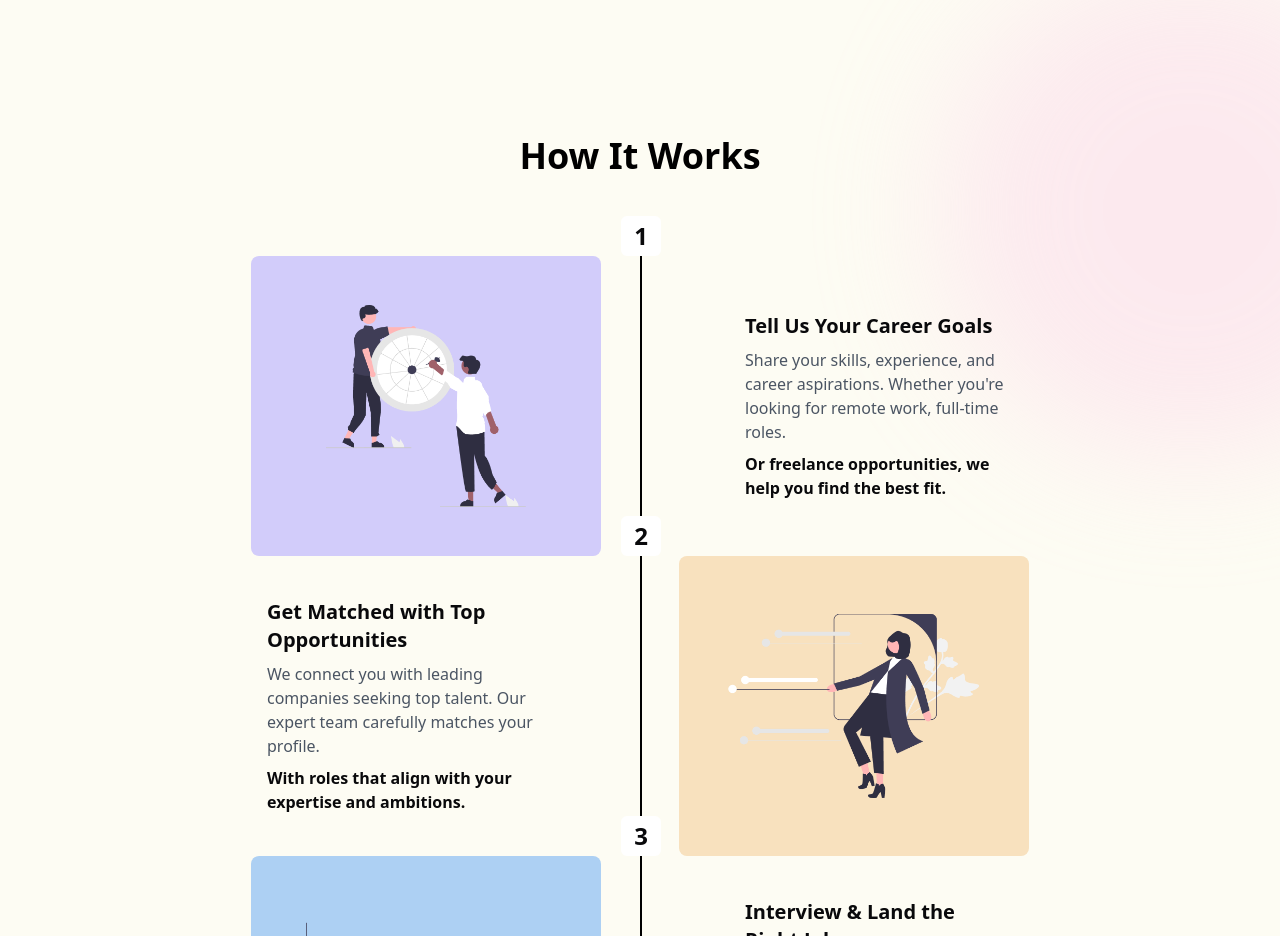
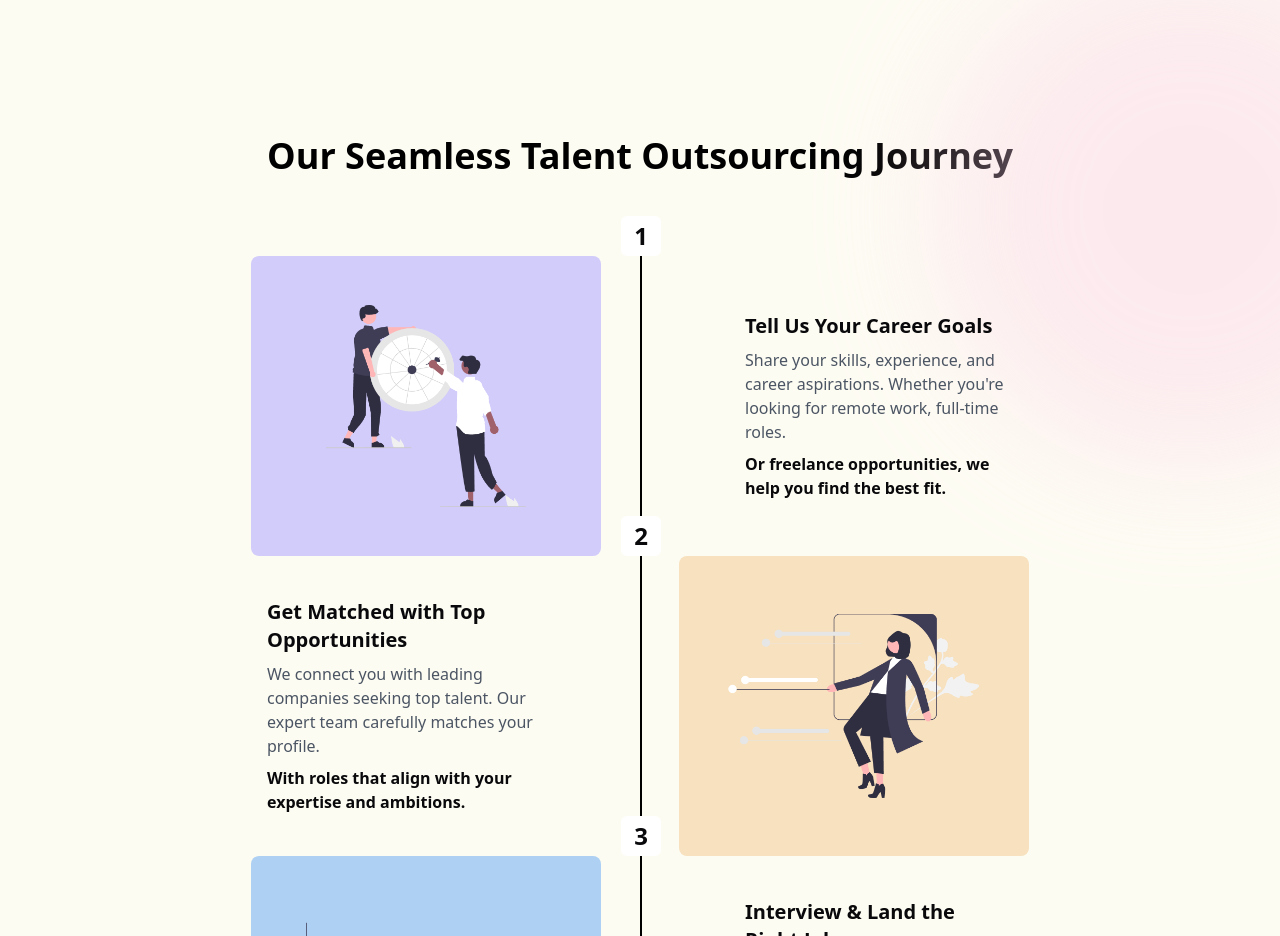
Before and after one commit to Saith-Ahmad/webwork, a Next.js app: page /job-seekers in a window 1280 px wide. Shown: the part 1800-2736 px from the top of the page. Built offline with nearby package versions, Linux system fonts and the light colour scheme; no server answers.

Commit message:
Heading fix

```diff
--- a/components/pages/JobSeekers/TimeLineJobSeekers.tsx
+++ b/components/pages/JobSeekers/TimeLineJobSeekers.tsx
@@ -47,7 +47,7 @@ function Timeline_Job_Seekers() {
             <div className="absolute -right-40 -top-20 pointer-events-none w-[300px] h-[300px]  md:h-[500px]  md:w-[500px] rounded-full bg-pink-200 blur-3xl opacity-40"></div>
             <div className='container mx-auto p-4'>
 
-                <h2 className='text-black text-3xl md:text-4xl text-center md:my-20 mt-10 mb-14 font-semibold'>How It Works</h2>
+                <h2 className='text-black text-3xl md:text-4xl text-center md:my-20 mt-10 mb-14 font-semibold'>Our Seamless Talent Outsourcing Journey</h2>
                 {steps.map((step, index) => (
                     <div
                         key={step.id}
```
